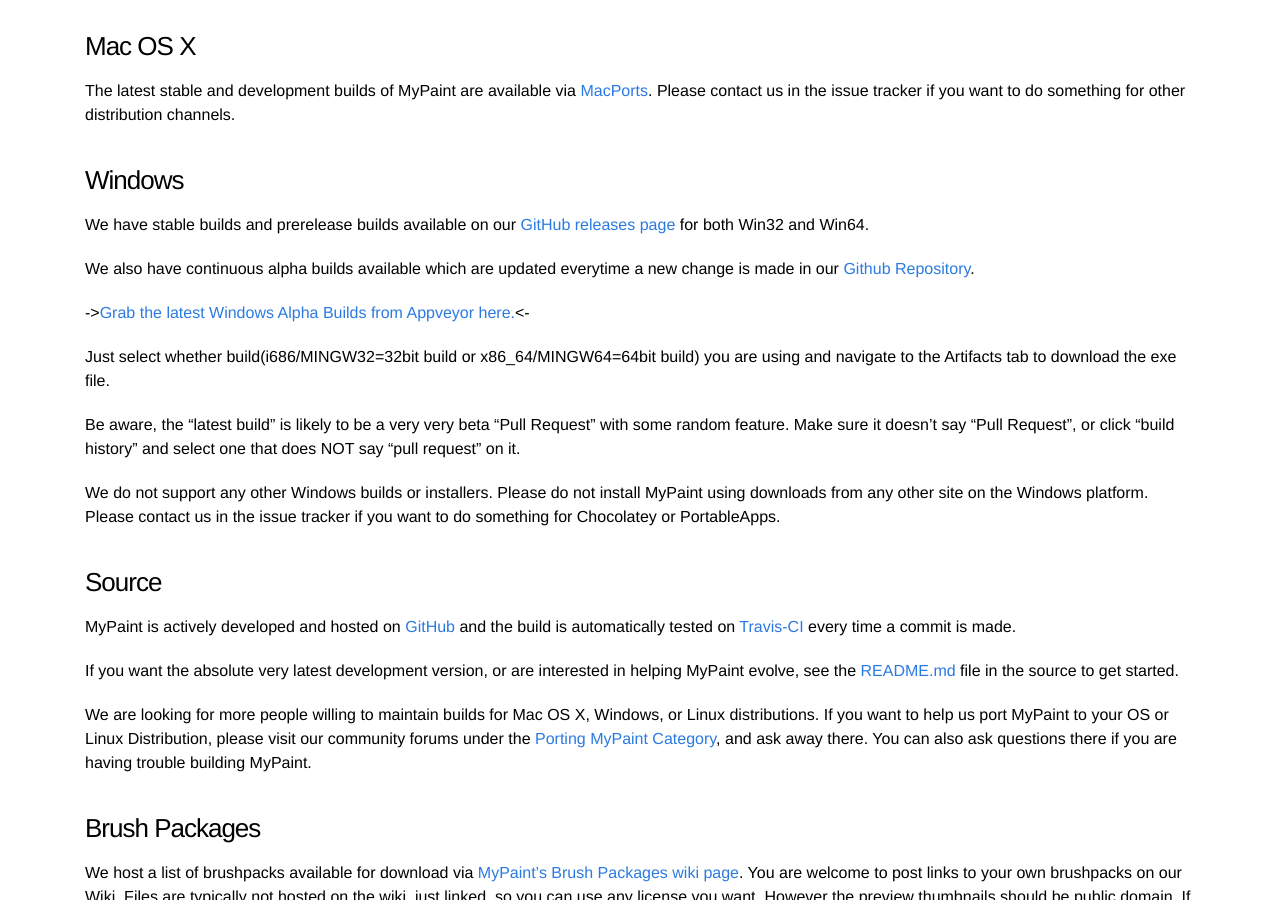
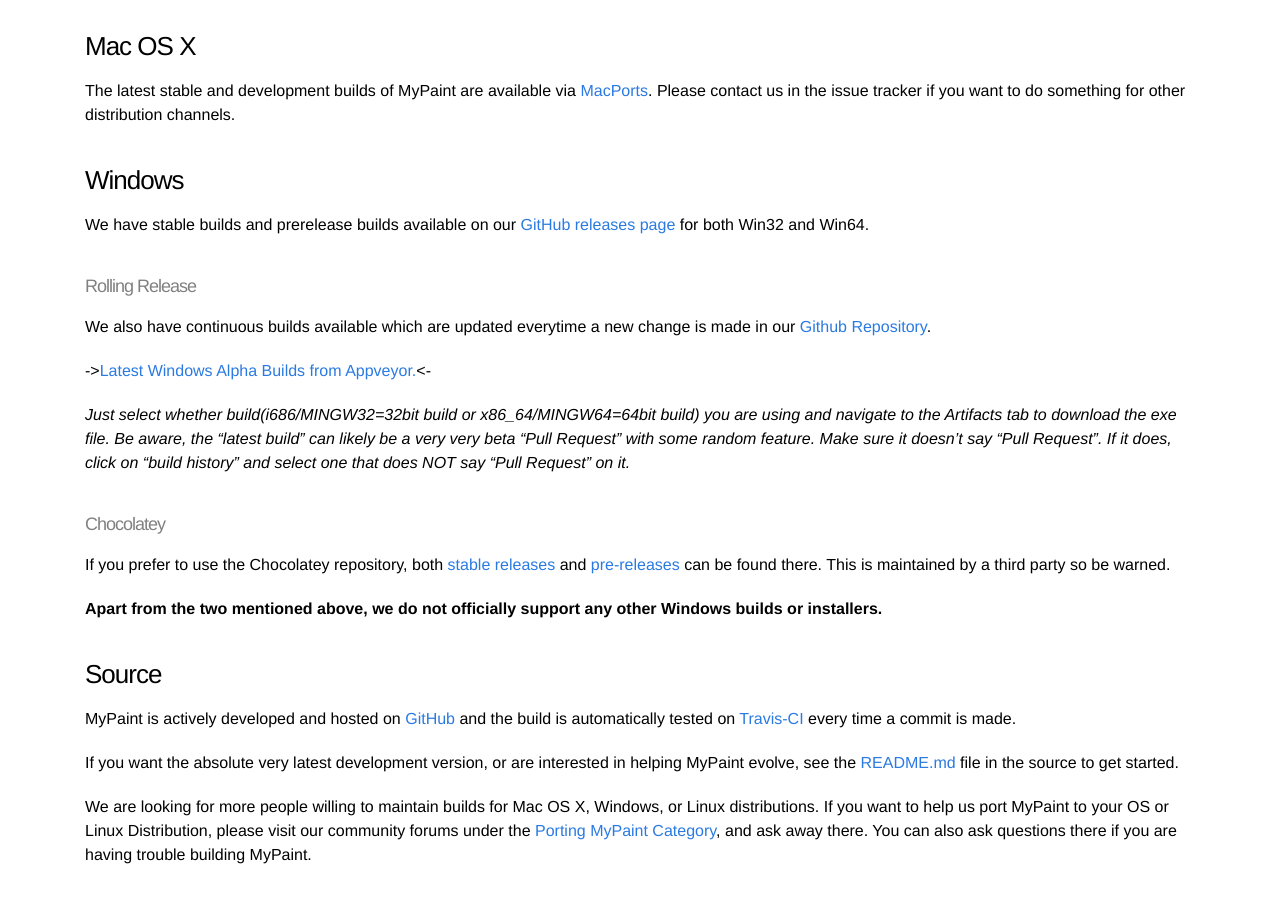
Before and after one commit to mypaint/website-2015, a Jekyll site: the page built from downloads.md, in a window 1280 px wide and 900 px high, scrolled down 1144 px. Built offline with Jekyll 4.4.1, drawn with Linux system fonts in a browser that asks for light colours.

Commit message:
Update Windows Section
Update downloads description for the Windows Platform. Also added the Chocolatey links from the README.md of mypaint/mypaint,

```diff
--- a/downloads.md
+++ b/downloads.md
@@ -76,23 +76,27 @@
 We have stable builds and prerelease builds available on our
 [GitHub releases page][downloads.releases] for both Win32 and Win64.
 
-We also have continuous alpha builds available which are updated
+#### Rolling Release
+
+We also have continuous builds available which are updated
 everytime a new change is made in our [Github Repository][source.github].
 
-->[Grab the latest Windows Alpha Builds from Appveyor here.][downloads.alpha]<-
+->[Latest Windows Alpha Builds from Appveyor.][downloads.alpha]<-
 
-Just select whether build(i686/MINGW32=32bit build or x86_64/MINGW64=64bit build)
-you are using and navigate to the Artifacts tab to download the exe file.
+*Just select whether build(i686/MINGW32=32bit build or x86_64/MINGW64=64bit build)
+you are using and navigate to the Artifacts tab to download the exe file. Be aware,
+the “latest build” can likely be a very very beta “Pull Request” with some random
+feature. Make sure it doesn’t say “Pull Request”. If it does, click on “build history”
+and select one that does NOT say “Pull Request” on it.*
 
-Be aware, the “latest build” is likely to be a very very beta “Pull Request”
-with some random feature. Make sure it doesn’t say “Pull Request”, or
-click “build history” and select one that does NOT say “pull request” on it.
+#### Chocolatey
 
-We do not support any other Windows builds or installers.
-Please do not install MyPaint using downloads
-from any other site on the Windows platform.
-Please contact us in the issue tracker
-if you want to do something for Chocolatey or PortableApps.
+If you prefer to use the Chocolatey repository, both
+[stable releases][choco.prerel] and [pre-releases][choco.stable]
+can be found there. This is maintained by a third party so be warned.
+
+**Apart from the two mentioned above, we do not officially support any other Windows
+builds or installers.**
 
 ### Source
 
@@ -126,6 +130,9 @@
 [downloads.releases]: https://github.com/mypaint/mypaint/releases
 [downloads.alpha]: https://ci.appveyor.com/project/achadwick/mypaint
 
+[choco.prerel]: https://chocolatey.org/packages/mypaint/
+[choco.stable]: https://chocolatey.org/packages/mypaint/1.2.1
+
 [linux.ppa]: https://launchpad.net/~achadwick/+archive/ubuntu/mypaint-testing
 [linux.flatpak]: https://flathub.org/repo/appstream/org.mypaint.MyPaint.flatpakref
 [linux.build]: https://github.com/mypaint/mypaint/blob/master/README_LINUX.md
```
